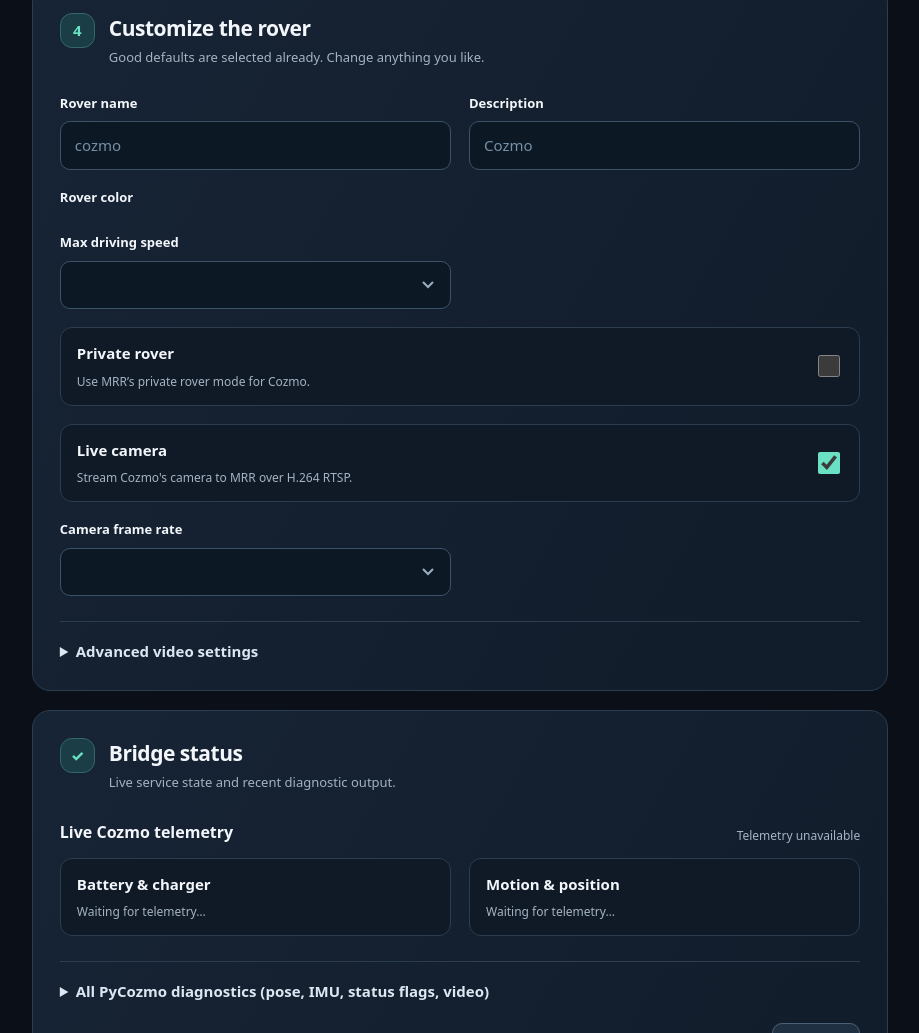
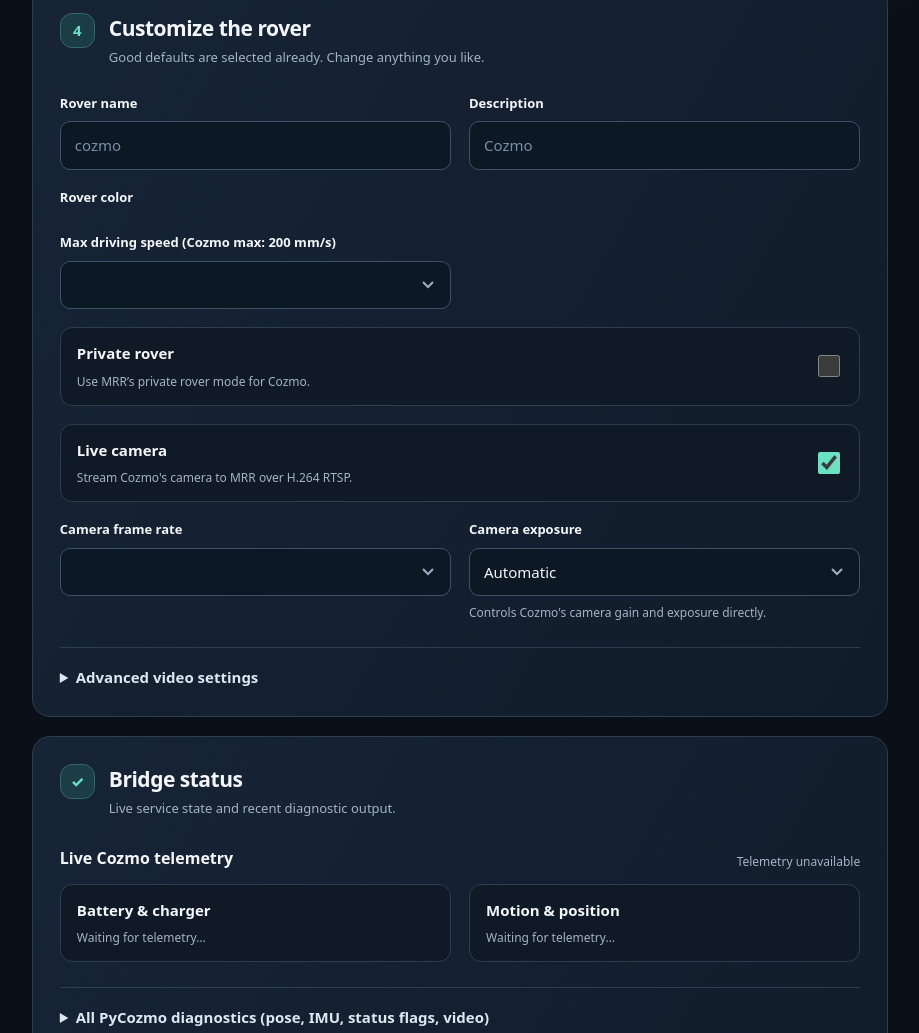
Before and after one commit to legop3/cozmo-roverd, a plain HTML site: page cozmo_roverd/web/index.html in a window 1280 px wide. Shown: the part 1346-2379 px from the top of the page, without its empty margins (315-1234 px from the left). Drawn offline with Linux system fonts and the light colour scheme; no server answers.

Commit message:
Add camera exposure selector and explain native hardware speed ceiling

```diff
--- a/cozmo_roverd/web/index.html
+++ b/cozmo_roverd/web/index.html
@@ -120,10 +120,11 @@
         <div class="field"><label for="rover-name">Rover name</label><input id="rover-name" maxlength="48" placeholder="cozmo"></div>
         <div class="field"><label for="description">Description</label><input id="description" maxlength="100" placeholder="Cozmo"></div>
         <div class="field wide"><label>Rover color</label><div class="colors" id="color-choices" role="group" aria-label="Rover color"></div></div>
-        <div class="field"><label for="speed">Max driving speed</label><select id="speed"></select></div>
+        <div class="field"><label for="speed">Max driving speed (Cozmo max: 200 mm/s)</label><select id="speed"></select></div>
         <div class="field wide"><div class="switch-row"><div><strong>Private rover</strong><p class="hint">Use MRR’s private rover mode for Cozmo.</p></div><input type="checkbox" id="private" aria-label="Enable private rover"></div></div>
         <div class="field wide"><div class="switch-row"><div><strong>Live camera</strong><p class="hint">Stream Cozmo's camera to MRR over H.264 RTSP.</p></div><input type="checkbox" id="video" checked aria-label="Enable live camera"></div></div>
         <div class="field"><label for="fps">Camera frame rate</label><select id="fps"></select></div>
+        <div class="field"><label for="camera-mode">Camera exposure</label><select id="camera-mode"><option value="auto">Automatic</option><option value="bright">Bright</option><option value="lowlight">Low light (higher exposure)</option></select><p class="hint">Controls Cozmo's camera gain and exposure directly.</p></div>
       </div>
       <details><summary>Advanced video settings</summary><div class="field" style="margin-top:16px"><label for="rtsp-url">Custom RTSP publish URL (optional)</label><input id="rtsp-url" spellcheck="false" placeholder="Auto: rtsp://MRR-HOST:8554/cozmo"><p class="hint">Leave blank to use your MRR server hostname and default RTSP port 8554.</p></div></details>
     </section>
```
